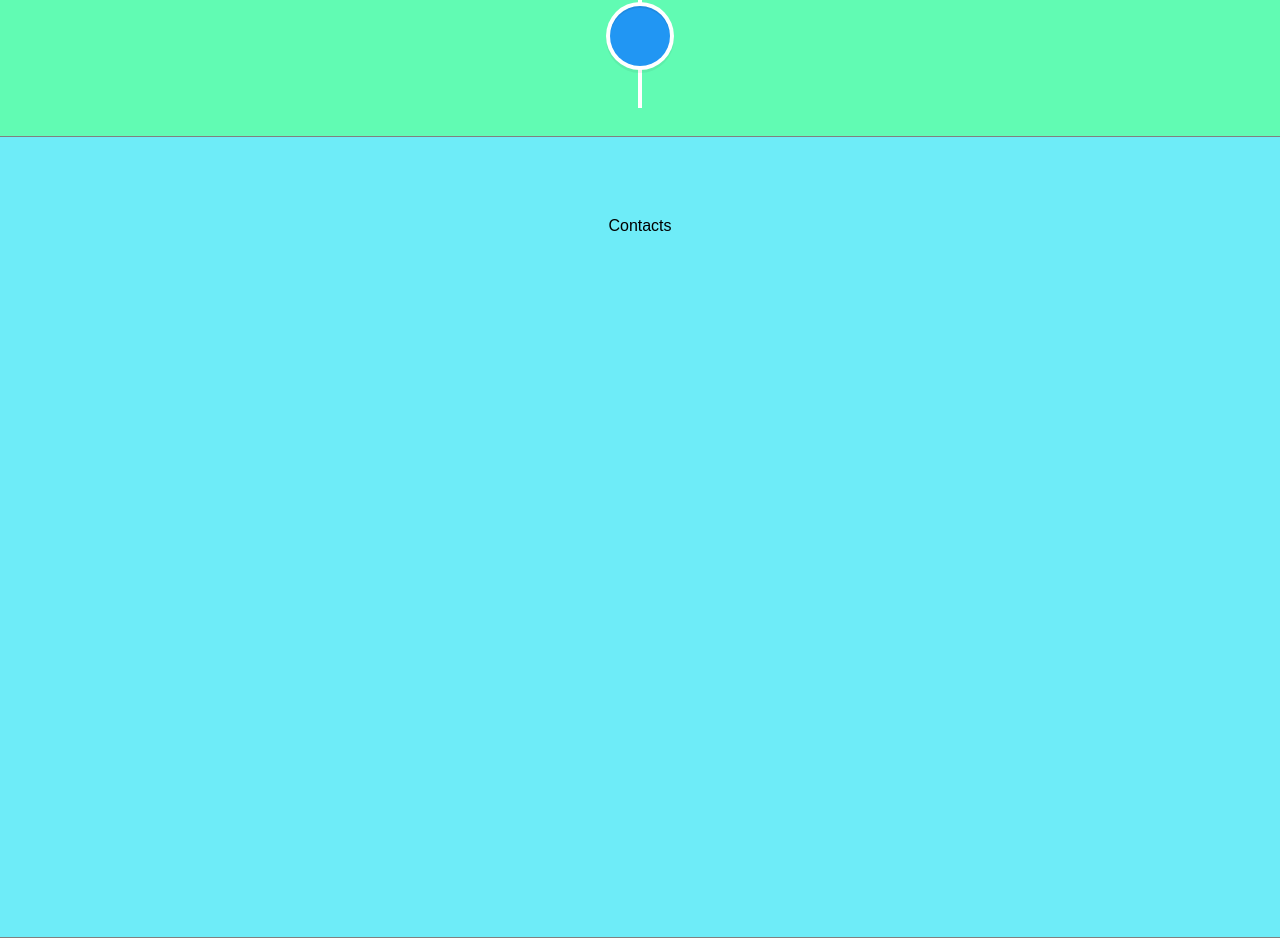
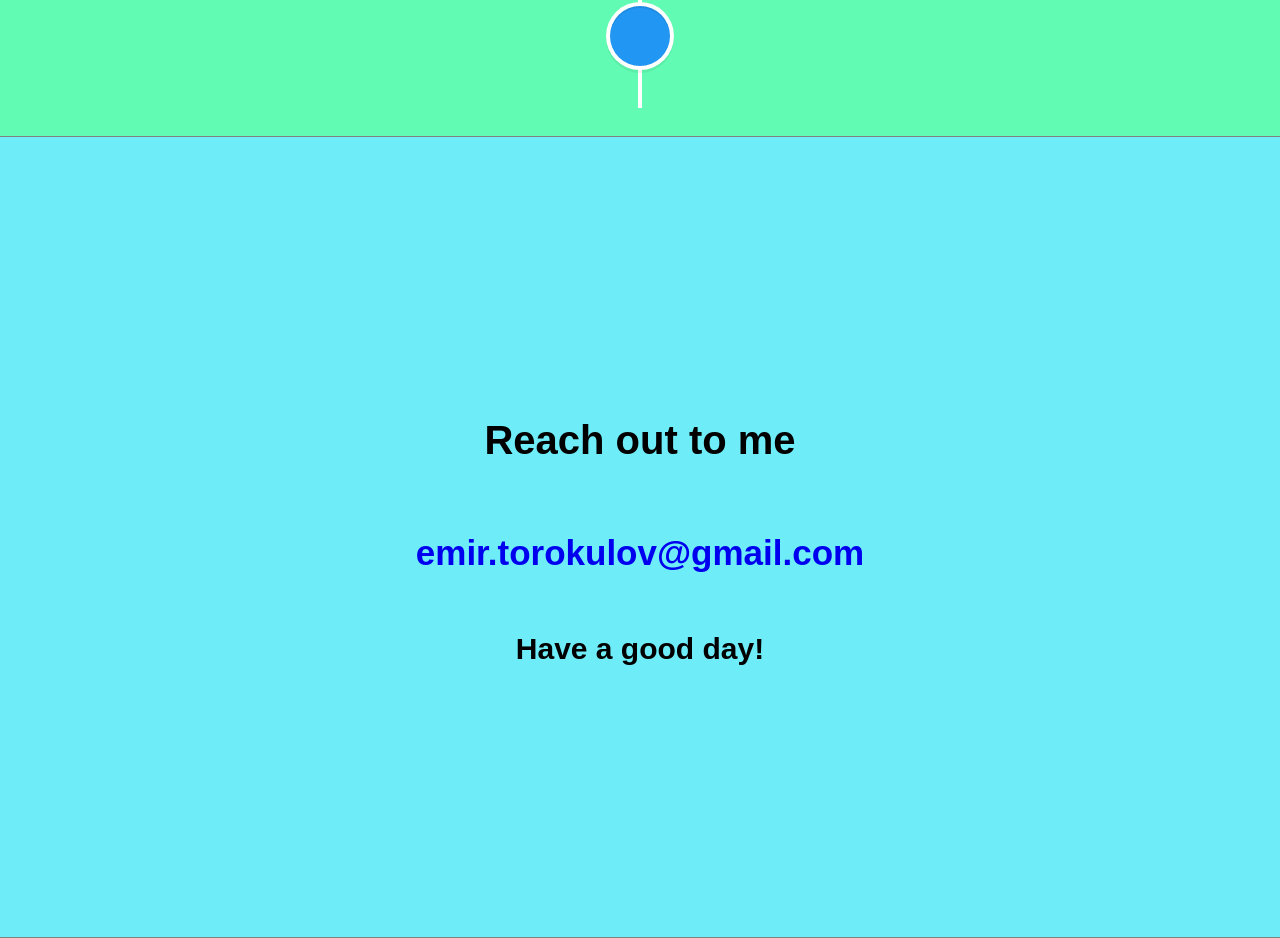
Before and after one commit to droidinspector/bio, a React (Create React App) app: page / in a window 1280 px wide. Shown: the part 2266-3204 px from the top of the page. Built offline with nearby package versions, Linux system fonts and the light colour scheme.

Commit message:
add content to contacts

```diff
--- a/src/components/Contacts.css
+++ b/src/components/Contacts.css
@@ -3,4 +3,24 @@
     height: calc(100% - 160px);
     padding: 80px;
     background-color: #6eecf8;
+    display: flex;
+    flex-direction: column;
+    align-items: center;
+    justify-content: center;
 }
+
+.section-contacts a {
+    text-decoration: none;
+}
+
+.section-contacts h1 {
+    font-size: 40px;
+}
+
+.section-contacts h2 {
+    font-size: 35px;
+}
+
+.section-contacts h3 {
+    font-size: 30px;
+}
--- a/src/components/Contacts.js
+++ b/src/components/Contacts.js
@@ -3,7 +3,9 @@ import './Contacts.css';
 function Contacts() {
   return (
     <section className="section-contacts">
-      Contacts
+      <h1>Reach out to me</h1>
+      <a href="mailto:emir.torokulov@gmail.com"><h2>emir.torokulov@gmail.com</h2></a>
+      <h3>Have a good day!</h3>
     </section>
   );
 }
```
